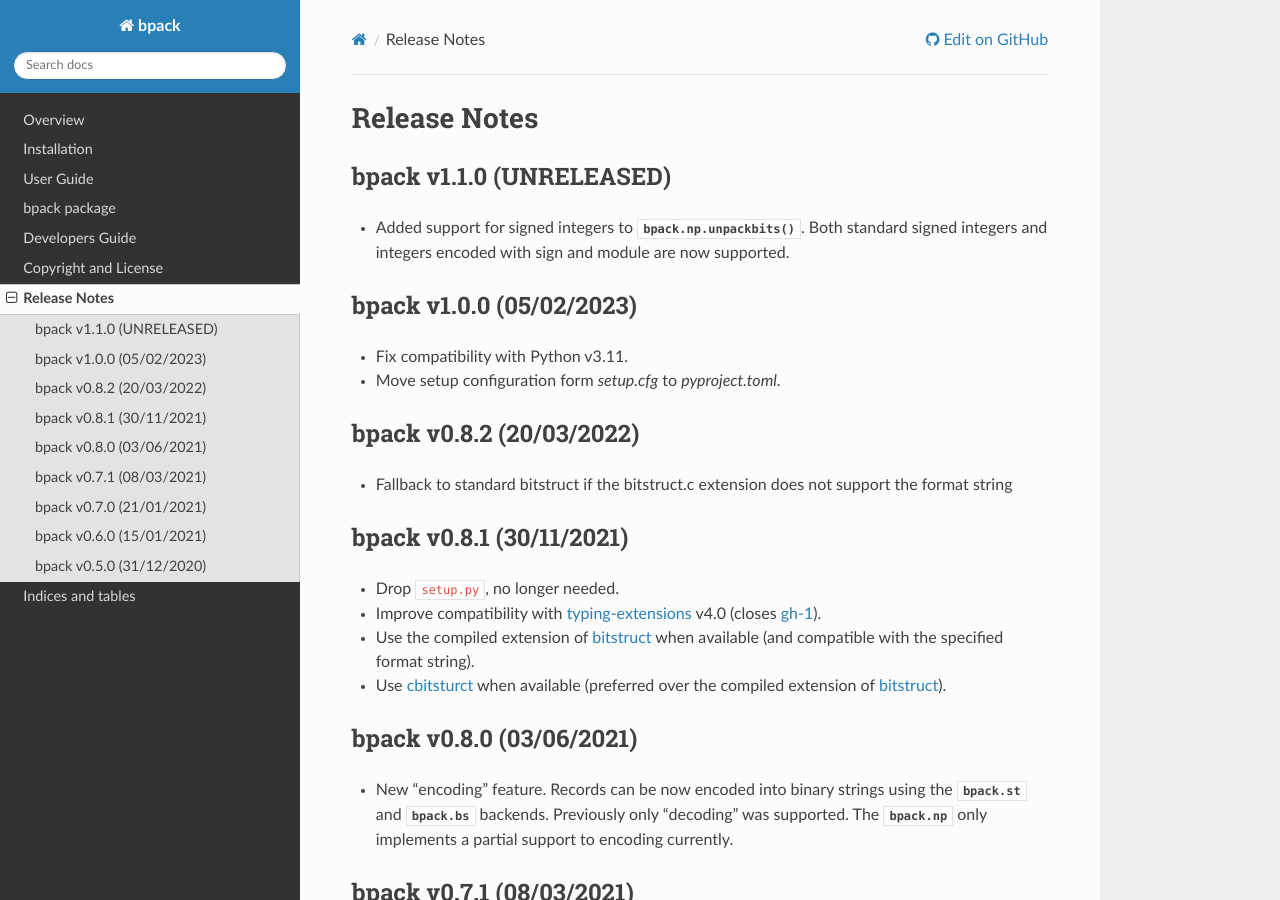
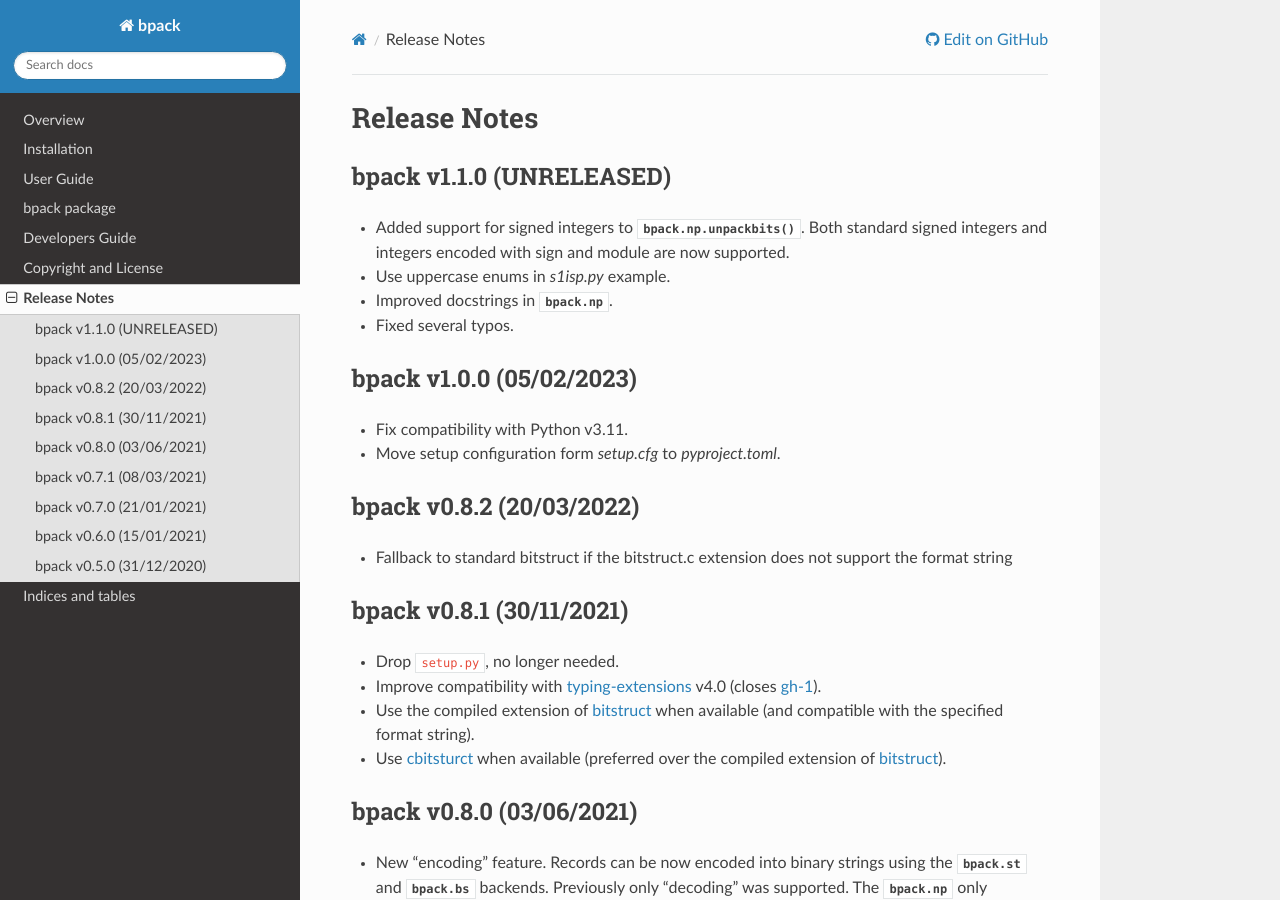
Before and after one commit to avalentino/bpack, a Sphinx documentation site: the page built from docs/release_notes.rst, in a window 1280 px wide and 900 px high. Built offline with Sphinx 7.4.7 and the Read the Docs theme 2.0.0, drawn with Linux system fonts in a browser that asks for light colours.

Commit message:
Update release notes

```diff
--- a/docs/release_notes.rst
+++ b/docs/release_notes.rst
@@ -7,6 +7,9 @@
 * Added support for signed integers to :func:`bpack.np.unpackbits`.
   Both standard signed integers and integers encoded with sign and module
   are now supported.
+* Use uppercase enums in `s1isp.py` example.
+* Improved docstrings in  :mod:`bpack.np`.
+* Fixed several typos.
 
 
 bpack v1.0.0 (05/02/2023)
```
